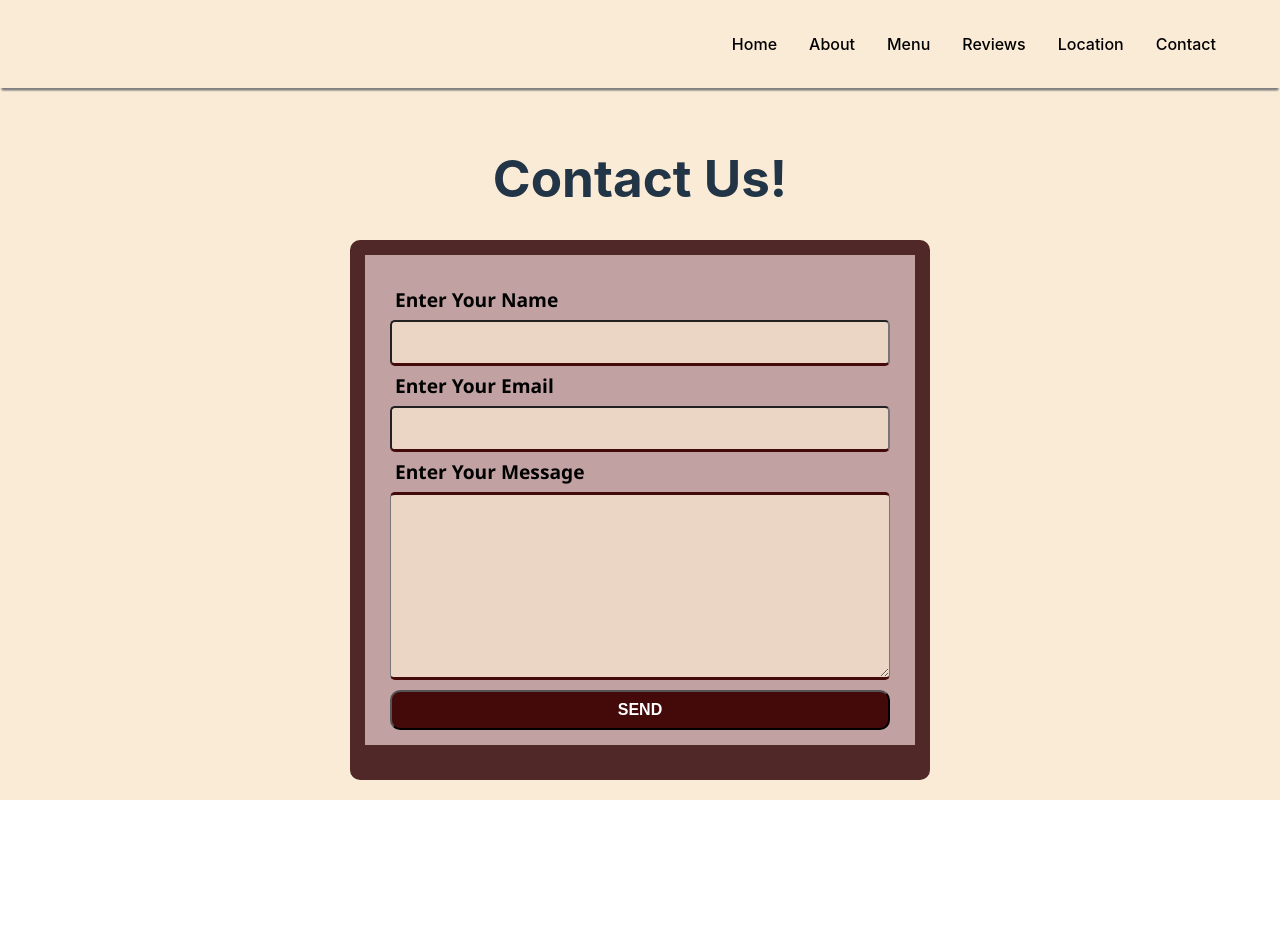
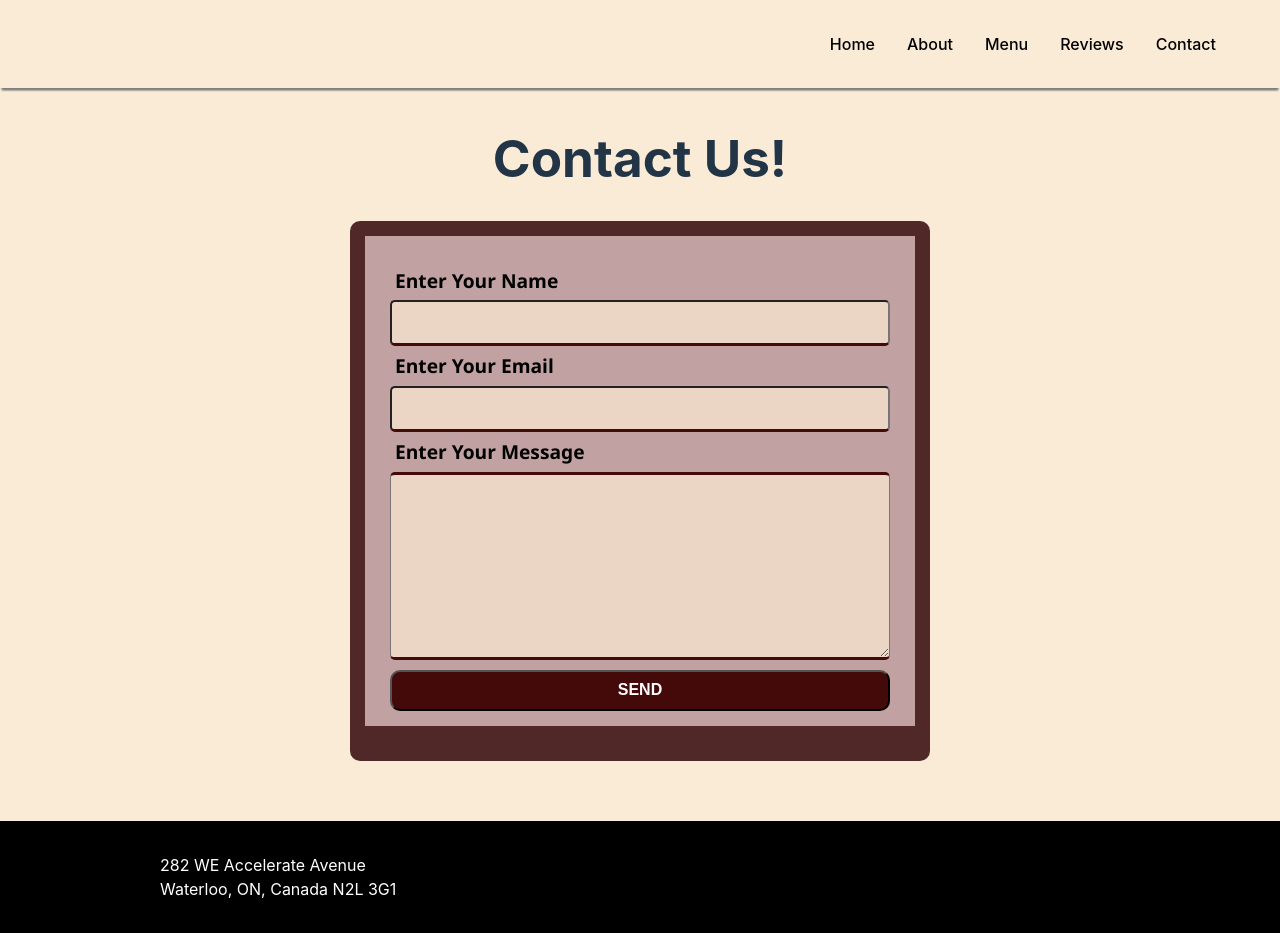
Before and after one commit to shreshthagg/Restaurant, a React (Vite) app in the folder restaurant/: page /contact in a window 1280 px wide. Before the commit the page ends 800 px from the top, so only its background shows below. Built offline with nearby package versions, Linux system fonts and the light colour scheme.

Commit message:
quick update

```diff
--- a/restaurant/src/App.jsx
+++ b/restaurant/src/App.jsx
@@ -2,7 +2,6 @@
 import Home from './pages/Home';
 import About from './pages/About';
 import Menu from './pages/Menu';
-import Location from './pages/Location';
 import Contact from './pages/Contact';
 
 import { createBrowserRouter, RouterProvider } from 'react-router-dom';
@@ -11,6 +10,7 @@
 
 import { ToastContainer } from 'react-toastify';
 import 'react-toastify/dist/ReactToastify.css';
+import Footer from './components/Footer';
 
 const router = createBrowserRouter([
   {
@@ -33,10 +33,6 @@
     path: '/reviews',
     element: <Reviews />,
   },
-  {
-    path: '/location',
-    element: <Location />,
-  },
 ]);
 
 function App() {
@@ -56,6 +52,7 @@
       />
       <Navbar />
       <RouterProvider router={router} />
+      <Footer />
     </>
   );
 }
--- a/restaurant/src/components/Navbar.jsx
+++ b/restaurant/src/components/Navbar.jsx
@@ -26,7 +26,6 @@
       <a href='/about'>About</a>
       <a href='/menu'>Menu</a>
       <a href='/reviews'>Reviews</a>
-      <a href='/location'>Location</a>
       <a href='/contact'>Contact</a>
     </nav>
   );
--- a/restaurant/src/pages/About.css
+++ b/restaurant/src/pages/About.css
@@ -36,5 +36,23 @@
 
 .disclaimer {
   font-size: 1rem;
-  color:black;
+  color: black;
 }
+
+@media screen and (max-width: 600px) {
+  .banner-image {
+    display: flex;
+    flex-direction: column;
+  }
+
+  .banner-title {
+    font-size: xx-large;
+    margin: 0;
+  }
+
+  .banner-text {
+    font-size: medium;
+    margin: 0;
+    padding-top: 50px;
+  }
+}
--- a/restaurant/src/pages/About.jsx
+++ b/restaurant/src/pages/About.jsx
@@ -1,6 +1,5 @@
 import './About.css';
 import background from '../assets/bakery.png';
-import Footer from '../components/Footer';
 
 function About() {
   return (
@@ -26,7 +25,6 @@
           <a href='/contact'> Contact us.</a>
         </p>
       </div>
-      <Footer />
     </>
   );
 }
--- a/restaurant/src/pages/Home.jsx
+++ b/restaurant/src/pages/Home.jsx
@@ -1,4 +1,3 @@
-import Footer from '../components/Footer';
 import './Home.css';
 
 function Home() {
@@ -53,7 +52,6 @@
           <a href='/contact'> Contact us.</a>
         </p>
       </div>
-      <Footer />
     </>
   );
 }
--- a/restaurant/src/pages/Location.jsx
+++ /dev/null
@@ -1,9 +0,0 @@
-function Location() {
-  return (
-    <>
-      <h1>This is the Location page.</h1>
-    </>
-  );
-}
-
-export default Location;
--- a/restaurant/src/pages/Menu.jsx
+++ b/restaurant/src/pages/Menu.jsx
@@ -128,8 +128,6 @@
           </div>
         )}
       </Modal>
-
-      <Footer />
     </>
   );
 };
--- a/restaurant/src/pages/Reviews.jsx
+++ b/restaurant/src/pages/Reviews.jsx
@@ -602,8 +602,6 @@
           </p>
         </div>
       </div>
-
-      <Footer />
     </>
   );
 }
--- a/restaurant/src/pages/contact.css
+++ b/restaurant/src/pages/contact.css
@@ -8,12 +8,15 @@
   border-radius: 10px;
   border: 15px solid rgb(80, 40, 40);
   border-bottom: 35px solid rgb(80, 40, 40);
-  width: 500px;
+  width: 80%;
+  max-width: 500px;
   height: 450px;
   padding: 25px 25px 15px;
   color: black;
   font-size: larger;
   font-family: 'Segoe UI', Tahoma, Geneva, Verdana, sans-serif;
+  margin: 0 auto;
+  margin-bottom: 60px;
 }
 
 label {
```
